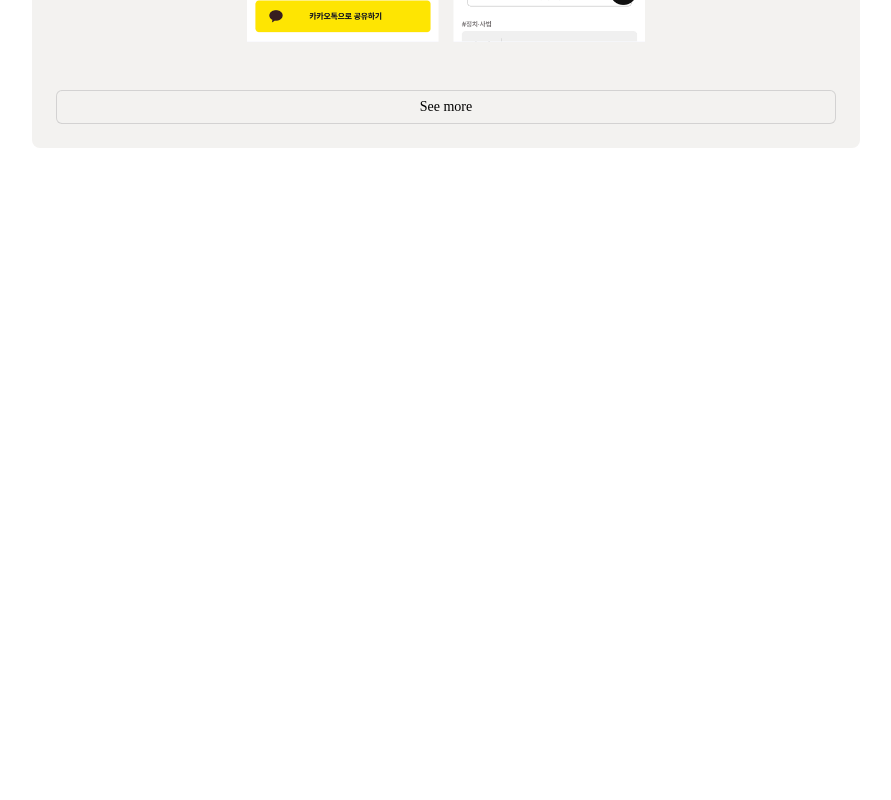
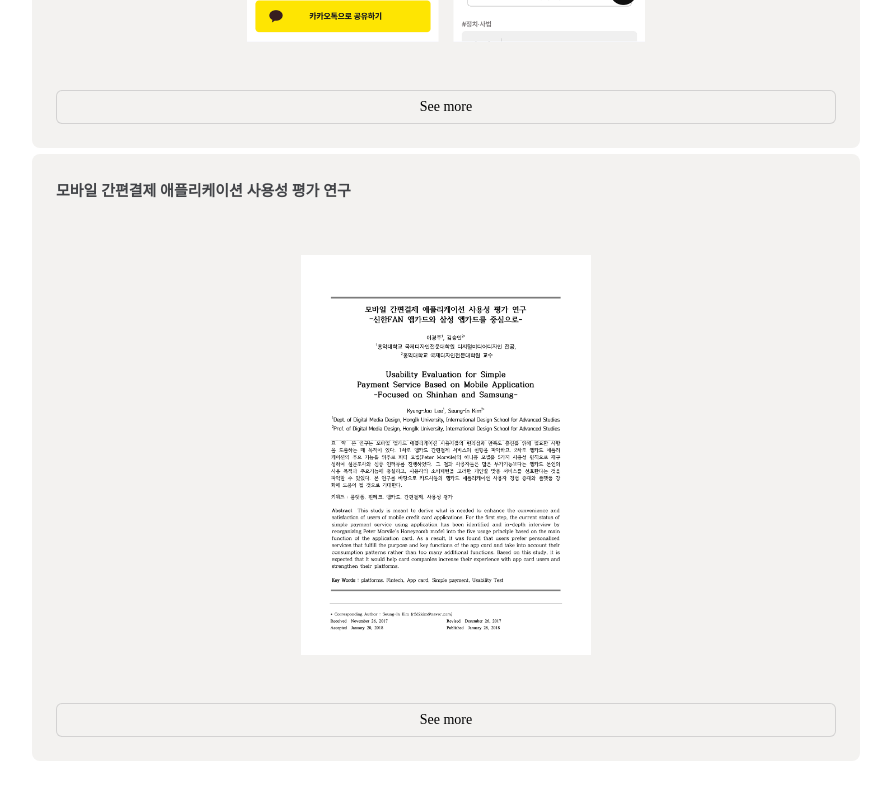
Before and after one commit to kyoungjooo/my_website, a React (Create React App) app: page /project in a window 1280 px wide. Shown: the part 2044-2844 px from the top of the page, without its empty margins (194-1085 px from the left). Before the commit the page ends 2240 px from the top, so only its background shows below. Built offline with nearby package versions, Linux system fonts and the light colour scheme.

Commit message:
사이드 프로젝트 추가

```diff
--- a/src/constants/project.ts
+++ b/src/constants/project.ts
@@ -51,6 +51,13 @@ export const PROJECTLIST = [
     slug: "neurly",
     tab: "Side Project",
   },
+  {
+    title: "모바일 간편결제 애플리케이션 사용성 평가 연구",
+    skills: [],
+    image: "/assets/images/project/research.png",
+    slug: "research",
+    tab: "Side Project",
+  },
 ];
 
 //프로젝트 상세 페이지
@@ -86,7 +93,7 @@ export const PROJECTDETAIL: Record<string, TPROJECTDETAIL> = {
   },
   neurly: {
     title: "널리 (Neurly)",
-    role: "퍼블리싱 기여도 100%, 프론트 개발",
+    role: "퍼블리싱 기여도 100%, 프론트개발",
     period: "2025.05",
     source: "/assets/images/project/neurly.mp4",
     detail:
@@ -101,4 +108,16 @@ export const PROJECTDETAIL: Record<string, TPROJECTDETAIL> = {
     ],
     live: "https://leginote.net/",
   },
+  research: {
+    title: "모바일 간편결제 애플리케이션 사용성 평가 연구",
+    role: "KCI 등재 / 한국디지털정책학회 디지털융복합연구",
+    period: "2018",
+    source: "",
+    detail:
+      "사용자 대상의 웹 접근성 및 UI 적합성 개선을 위한 연구로, 모바일 앱카드 애플리케이션 사용자들의 편의성과 만족도 증진을 위해 필요한 사항을 도출해 향후 간편결제 앱 설계 시 고려해야 할 UI/UX 원칙과 방향성에 대해 제안했습니다",
+    works: [
+      "실제 사용자 대상의 정성적 인터뷰 및 사용성 테스트를 통해 사용자 관점에서 화면 흐름, 정보 구조, 인터랙션 피드백 등을 비교 분석",
+    ],
+    live: "https://www.dbpia.co.kr/journal/articleDetail?nodeId=NODE08852006",
+  },
 };
--- a/src/pages/ProjectDetail.tsx
+++ b/src/pages/ProjectDetail.tsx
@@ -21,6 +21,7 @@ export default function ProjectDetail() {
               <span className="period">{period}</span>
             </div>
           </div>
+          {source && (
             <video
               className="w-full"
               src={source}
@@ -29,6 +30,8 @@ export default function ProjectDetail() {
               preload="auto"
               controls
             />
+          )}
+          {!source && <div className="py-24" />}
           <div className="project-detail__desc px-24">
             <div className="detail">
               <span className="title bold">Description.</span>
```
Also changed, not shown: public/assets/images/project/research.png (added). Lines whose indentation alone changed are shown as unchanged.
